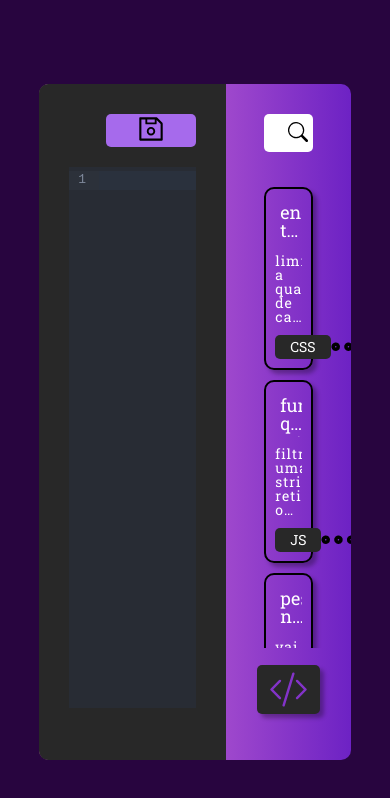
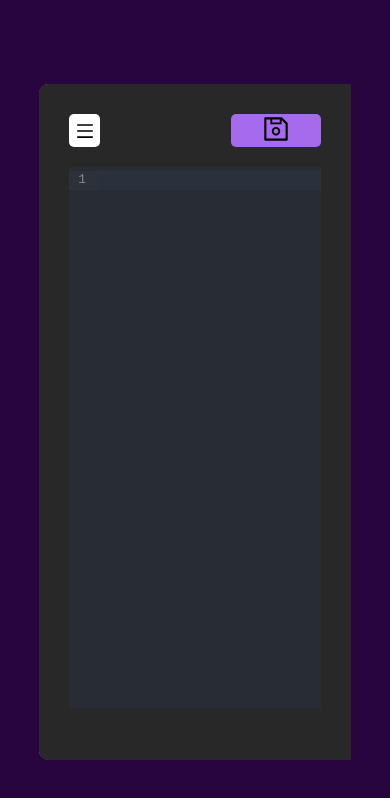
Before and after one commit to AndreMotta25/programmers_diary-csharp, a React (Create React App) app: page / in a window 390 px wide. Shown: the top 798 px of the page. Built offline with nearby package versions, Linux system fonts and the light colour scheme; data requests are answered from the project's data file.

Commit message:
fazendo o responsivo

```diff
--- a/server.json
+++ b/server.json
@@ -6,9 +6,9 @@
       "labelLanguage": "css",
       "nome": "encurtar texto com css",
       "descricao": "limitar a quantidade de caracteres num elemento html, com css",
-      "code": "p {\n  overflow: hidden;\n  text-overflow: ellipsis;\n  display: -webkit-box;\n  -webkit-line-clamp: 5;\n  -webkit-box-orient: vertical;\n  display: flex;\n  width: 30px;\n  height: 30px;\n}\n",
+      "code": "p {\n  overflow: hidden;\n  text-overflow: ellipsis;\n  display: -webkit-box;\n  -webkit-line-clamp: 5;\n  -webkit-box-orient: vertical;\n  display: flex;\n  width: 30px;\n}\n",
       "novo": false,
-      "aberto": false
+      "aberto": true
     },
     {
       "id": 2,
@@ -34,7 +34,8 @@
       "nome": "exclui tudo do banco de dados ",
       "descricao": "faz um delete total no banco de dados, sem precisar de permisao de usuario",
       "code": "function removeLetters(text) {\n  return text.replace(/[^0-9]+/g, \"\");\n}\n",
-      "novo": false
+      "novo": false,
+      "aberto": false
     }
   ]
 }
--- a/src/components/Card/styles.js
+++ b/src/components/Card/styles.js
@@ -12,6 +12,12 @@ export const Wrapper = styled.div`
   flex-direction: column;
   justify-content: space-around;
   min-height: 28.5%;
+
+  @media screen and (min-width: 1441px) and (max-width: 1900px),
+    screen and (min-width: 1901px) {
+    min-height: 20%;
+    margin-bottom: 40px;
+  }
 `;
 export const WrapperInfo = styled.div`
   display: flex;
@@ -19,7 +25,8 @@ export const WrapperInfo = styled.div`
   align-items: center;
 `;
 export const Info = styled.p`
-  font-size: 14px;
+  //font-size: 14px;
+  font-size: clamp(0.8rem, 1vw, (2rem));
   color: white;
   letter-spacing: 1px;
   margin-bottom: 10px;
@@ -30,7 +37,7 @@ export const Info = styled.p`
   -webkit-box-orient: vertical;
 `;
 export const Language = styled.div`
-  font-size: 14px;
+  font-size: clamp(1rem, 1vw, (2rem));
   text-transform: uppercase;
   background-color: #282828;
   color: white;
@@ -52,4 +59,7 @@ export const Name = styled.h2`
   border-radius: 5px;
   color: white;
   font-size: 18px;
+  @media screen and (min-width: 1900px) {
+    font-size: clamp(1rem, 1vw + 1rem, (2rem+0.5rem));
+  }
 `;
--- a/src/components/Menu/Menu.js
+++ b/src/components/Menu/Menu.js
@@ -1,9 +1,17 @@
 import React, { useEffect, useState, useContext } from "react";
 import Card from "../Card/Card";
-import { WrapperMenu, Result, WrapperCards, Button } from "./styles";
+import {
+  WrapperMenu,
+  Result,
+  WrapperCards,
+  Button,
+  ButtonMenu,
+  ButtonFecharMenu,
+} from "./styles";
 import crud from "../../utils/crud";
 import SearchBar from "../SearchBar/SearchBar";
 import { BsCodeSlash } from "react-icons/bs";
+import { AiOutlineMenu } from "react-icons/ai";
 import CardSkeleton from "../CardSkeleton/CardSkeleton";
 import { ManipulateContext } from "../../context/ManipulaItem/ManipulateItem";
 
@@ -13,7 +21,7 @@ const Menu = ({ setModalActive, openCard }) => {
   const [search, setSearch] = useState("");
   const [found, setFound] = useState([]);
   const [result, setResult] = useState("");
-
+  const [menuAtivo, setMenuAtivo] = useState(false);
   // busca os dados na api
   useEffect(() => {
     const fetchdata = async () => {
@@ -71,7 +79,21 @@ const Menu = ({ setModalActive, openCard }) => {
 
   return (
     <>
-      <WrapperMenu>
+      <ButtonMenu
+        onClick={() => {
+          setMenuAtivo(true);
+        }}
+      >
+        <AiOutlineMenu size={"20px"} />
+      </ButtonMenu>
+      <WrapperMenu mobile={menuAtivo}>
+        <ButtonFecharMenu
+          onClick={() => {
+            setMenuAtivo(false);
+          }}
+        >
+          <AiOutlineMenu size={"20px"} />
+        </ButtonFecharMenu>
         <WrapperCards>
           <SearchBar
             value={search}
@@ -108,7 +130,7 @@ const Menu = ({ setModalActive, openCard }) => {
             setModalActive((opt) => !opt);
           }}
         >
-          <BsCodeSlash size={"39px"} color="#8333C8" />{" "}
+          <BsCodeSlash size={"25px"} color="#8333C8" />{" "}
         </Button>
       </WrapperMenu>
     </>
--- a/src/components/Menu/styles.js
+++ b/src/components/Menu/styles.js
@@ -6,9 +6,19 @@ export const WrapperMenu = styled.div`
   display: flex;
   flex-direction: column;
   gap: 17px;
-  /* align-items: center; */
-  /* justify-content: center; */
+
+  @media screen and (max-width: 900px) {
+    display: ${({ mobile }) => (mobile == true ? "block" : "none")};
+    position: absolute;
+    background-image: linear-gradient(to right, #e981d9, #6d22c4 0%);
+    width: 70%;
+    box-shadow: 10px 0px 20px rgba(0, 0, 0, 70%);
+  }
+  @media screen and (max-width: 500px) {
+    width: 100%;
+  }
 `;
+
 export const WrapperCards = styled.div`
   width: 100%;
   padding: 30px 38px;
@@ -19,9 +29,6 @@ export const WrapperCards = styled.div`
     width: 7px;
     display: block;
   }
-  &::-webkit-scrollbar-track {
-    /* background-color: #282828; */
-  }
   &::-webkit-scrollbar-thumb {
     background-color: #ccc;
     border-radius: 5px;
@@ -31,6 +38,9 @@ export const WrapperCards = styled.div`
   &::-webkit-scrollbar-thumb:hover {
     background-color: violet;
   }
+  @media screen and (max-width: 900px) {
+    height: 80%;
+  }
 `;
 export const Result = styled.span`
   font-weight: bold;
@@ -38,25 +48,55 @@ export const Result = styled.span`
   font-size: 18px;
 `;
 
-export const Button = styled.button`
-  width: 51%;
-  background-color: #282828;
-  box-shadow: 4px 4px 4px rgba(0, 0, 0, 30%);
-  border-radius: 5px;
-  border: none;
-  margin: 0 auto;
+export const ButtonZoom = styled.button`
   cursor: pointer;
   outline: none;
   padding: 5px;
   display: flex;
   align-items: center;
   justify-content: center;
+  border-radius: 5px;
+  border: none;
   &:hover {
     background-color: #322929;
     transition: all 0.5s ease;
     & svg {
+      transform: scale(1.2);
+      transition: all 0.5s ease;
       color: white !important;
-      transition: all 0.5s ease;
     }
   }
 `;
+export const Button = styled(ButtonZoom)`
+  width: 51%;
+  height: 40px;
+  background-color: #282828;
+  box-shadow: 4px 4px 4px rgba(0, 0, 0, 30%);
+  margin: 0 auto;
+`;
+
+export const ButtonMenu = styled(ButtonZoom)`
+  min-width: 10%;
+  background-color: white;
+  margin: 0 auto;
+  display: none;
+  @media screen and (max-width: 900px) {
+    display: flex;
+    position: absolute;
+    top: 30px;
+    left: 30px;
+    height: 33px;
+  }
+`;
+
+export const ButtonFecharMenu = styled(Button)`
+  margin-top: 10px;
+  width: 20%;
+  display: none;
+  margin-right: 43px;
+  margin-bottom: 10px;
+  color: white;
+  @media screen and (max-width: 900px) {
+    display: flex;
+  }
+`;
--- a/src/components/Modal/styles.js
+++ b/src/components/Modal/styles.js
@@ -10,6 +10,7 @@ export const ShadowContainer = styled.div`
   display: flex;
   align-items: center;
   justify-content: center;
+  z-index: 9999;
 `;
 export const Container = styled.div`
   width: 60%;
@@ -19,6 +20,9 @@ export const Container = styled.div`
   display: flex;
   padding: 20px;
   flex-direction: column;
+  @media screen and (max-width: 900px) {
+    width: 100%;
+  }
 `;
 export const Form = styled.form`
   height: 93%;
--- a/src/components/SubMenu/styles.js
+++ b/src/components/SubMenu/styles.js
@@ -19,7 +19,7 @@ export const List = styled.ul`
   padding: 10px;
   border-radius: 5px;
   position: absolute;
-  bottom: -105px;
+  bottom: -115px;
   box-shadow: 4px 4px 4px rgba(0, 0, 0, 30%);
 
   /* Faz o triangulo */
--- a/src/pages/Home/styles.js
+++ b/src/pages/Home/styles.js
@@ -10,6 +10,10 @@ export const BlackWrapper = styled.div`
   display: flex;
   flex-direction: column;
   overflow: hidden;
+
+  @media screen and (min-width: 901px) and (max-width: 1100px) {
+    width: 80%;
+  }
 
   & *::-webkit-scrollbar {
     width: 7px;
```
